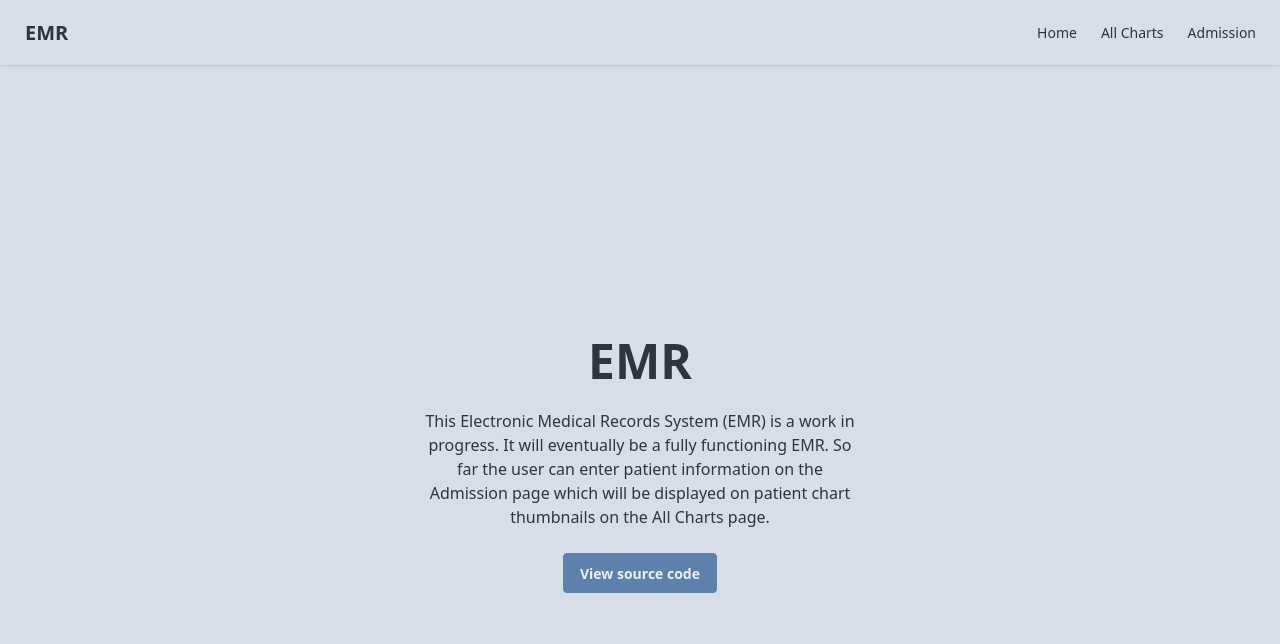
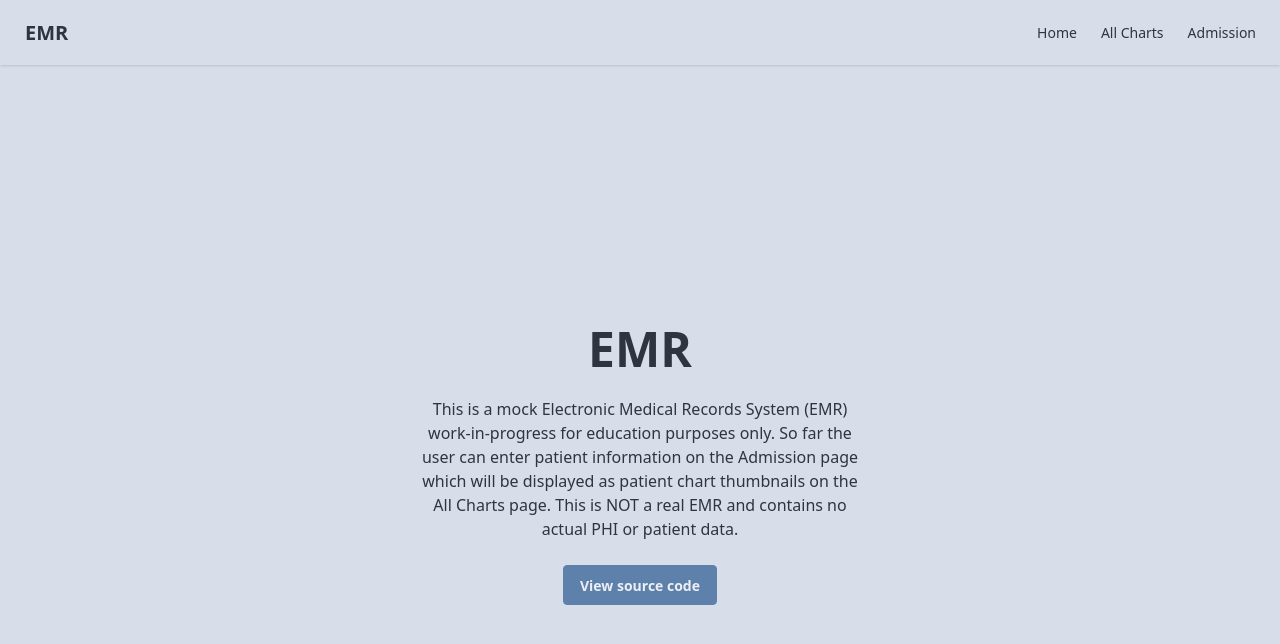
Before and after one commit to bobbythree/emr-system, a React (Vite) app in the folder frontend/: page / in a window 1280 px wide. Shown: the top 644 px of the page. Built offline with nearby package versions, Linux system fonts and the light colour scheme.

Commit message:
update homepage hero

```diff
--- a/frontend/src/Components/HomePageHero.jsx
+++ b/frontend/src/Components/HomePageHero.jsx
@@ -9,7 +9,7 @@ export default function HomePageHero() {
         <div className="max-w-md">
           <h1 className="text-5xl font-bold">EMR</h1>
           <p className="py-6">
-            This Electronic Medical Records System (EMR) is a work in progress. It will eventually be a fully functioning EMR. So far the user can enter patient information on the Admission page which will be displayed on patient chart thumbnails on the All Charts page.
+            This is a mock Electronic Medical Records System (EMR) work-in-progress for education purposes only. So far the user can enter patient information on the Admission page which will be displayed as patient chart thumbnails on the All Charts page. This is NOT a real EMR and contains no actual PHI or patient data.
           </p>
             <button onClick={handleClick} className="btn btn-primary text-base-100">View source code</button>
         </div>
```
